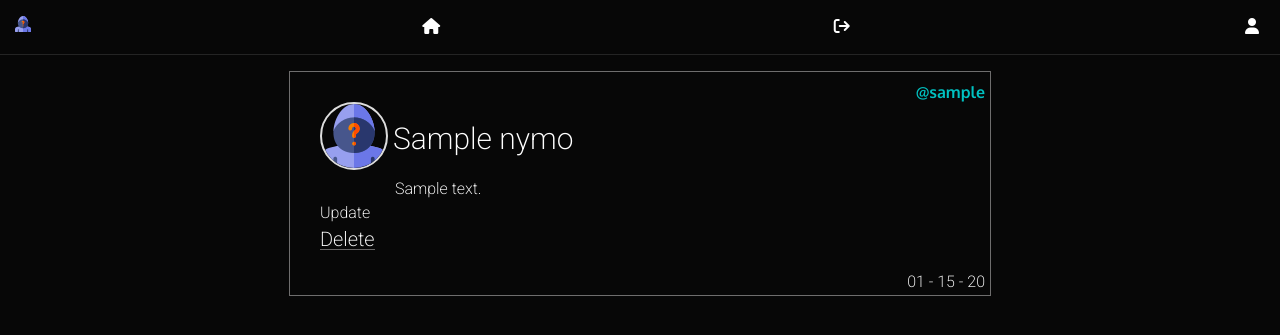
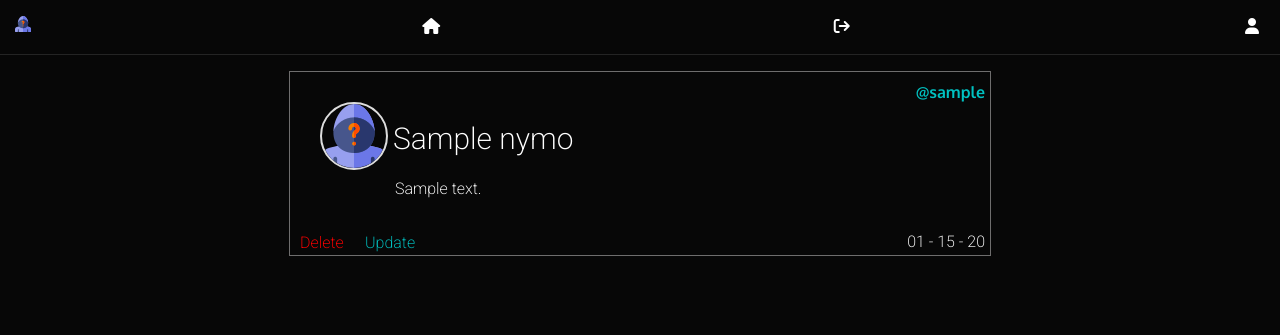
Before and after one commit to kevanteaniah/anonymo, a Flask app: page /1 in a window 1280 px wide. Shown: the top 335 px of the page. Run offline with Flask 2, Linux system fonts and the light colour scheme; a user stored in the database is signed in; tables that the repository leaves empty hold one stand-in row (values such as "Sample post"); some libraries are stand-ins or nearby versions.

Commit message:
style delte and update buttons

```diff
--- a/myapp/static/main.css
+++ b/myapp/static/main.css
@@ -237,6 +237,41 @@ textarea{
   position: relative;
 }
 
+.update{
+  color: rgb(0, 194, 194);
+  font-size: 16px;
+  width: 50px;
+
+
+
+}
+.update-div{
+  position: absolute;
+  bottom: 0px;
+  left: 75px;
+}
+
+.update-div:hover{
+  transform: scale(1.1);
+}
+
+.delete{
+  color: red;
+  font-size: 16px;
+  padding: 5px;
+  text-align: center;
+  height: 25px;
+  position: absolute;
+  bottom: 1px;
+  left: 5px;
+  margin-bottom: 3px;
+  background-color: none;
+  border: none;
+}
+
+.delete:hover{
+  transform: scale(1.1);
+}
 
 
 
--- a/myapp/templates/nymo.html
+++ b/myapp/templates/nymo.html
@@ -14,10 +14,11 @@
 <div class="text">{{nymo.text}}</div>
   {% if nymo.author == current_user %}
     <div>
-      <a class="btn btn-secondary" href="{{ url_for('nymos.update', nymo_id=nymo.id) }}">Update</a>
+      <div class="update-div"><a class="update" href="{{ url_for('nymos.update', nymo_id=nymo.id) }}">Update</a>
+      </div>
       <br>
       <form action="{{ url_for('nymos.delete_nymo', nymo_id=nymo.id) }}" method="POST">
-        <input class="btn btn-danger" type="submit" value="Delete">
+        <input class="delete" type="submit" value="Delete">
       </form>
     </div>
   {% endif %}
```
